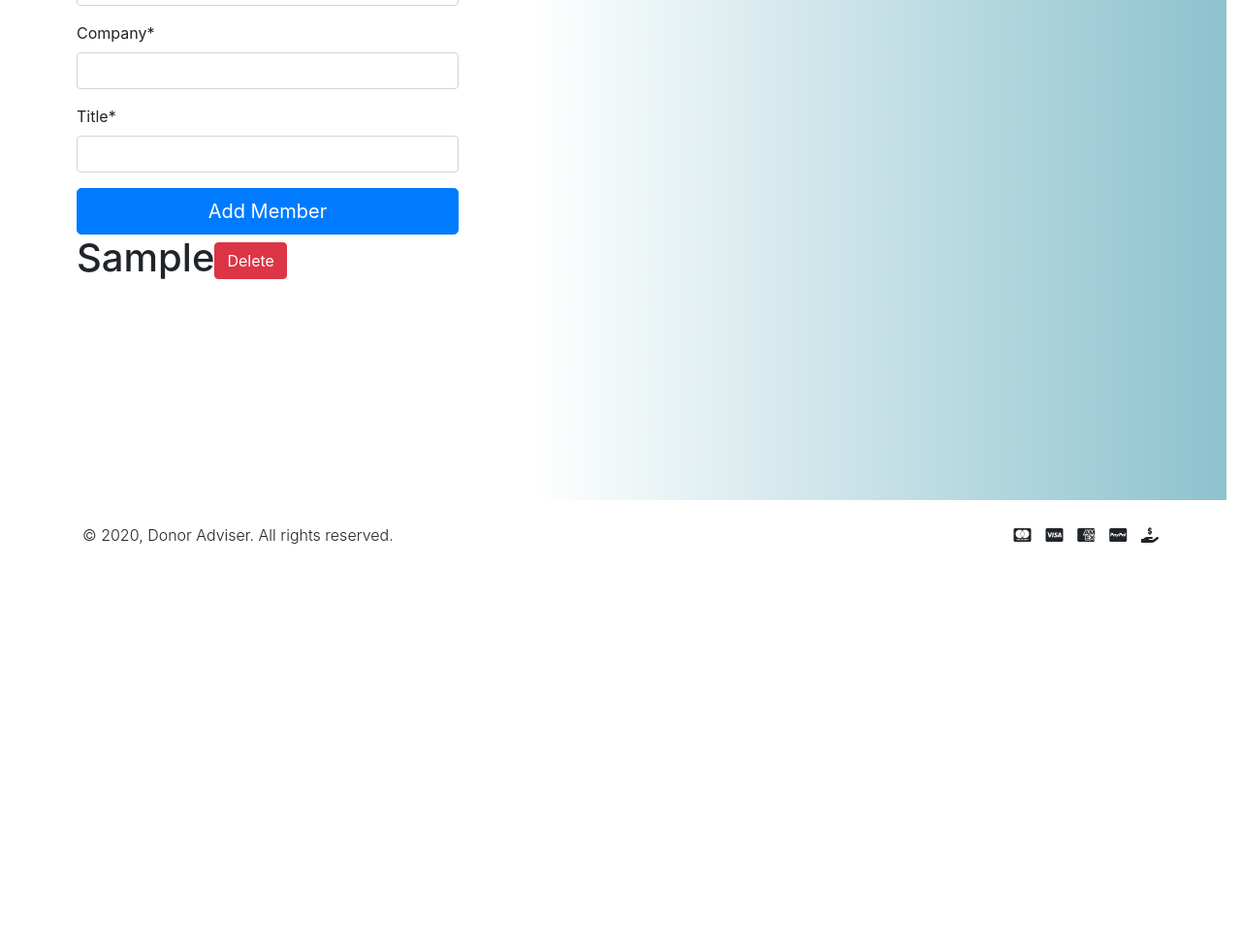
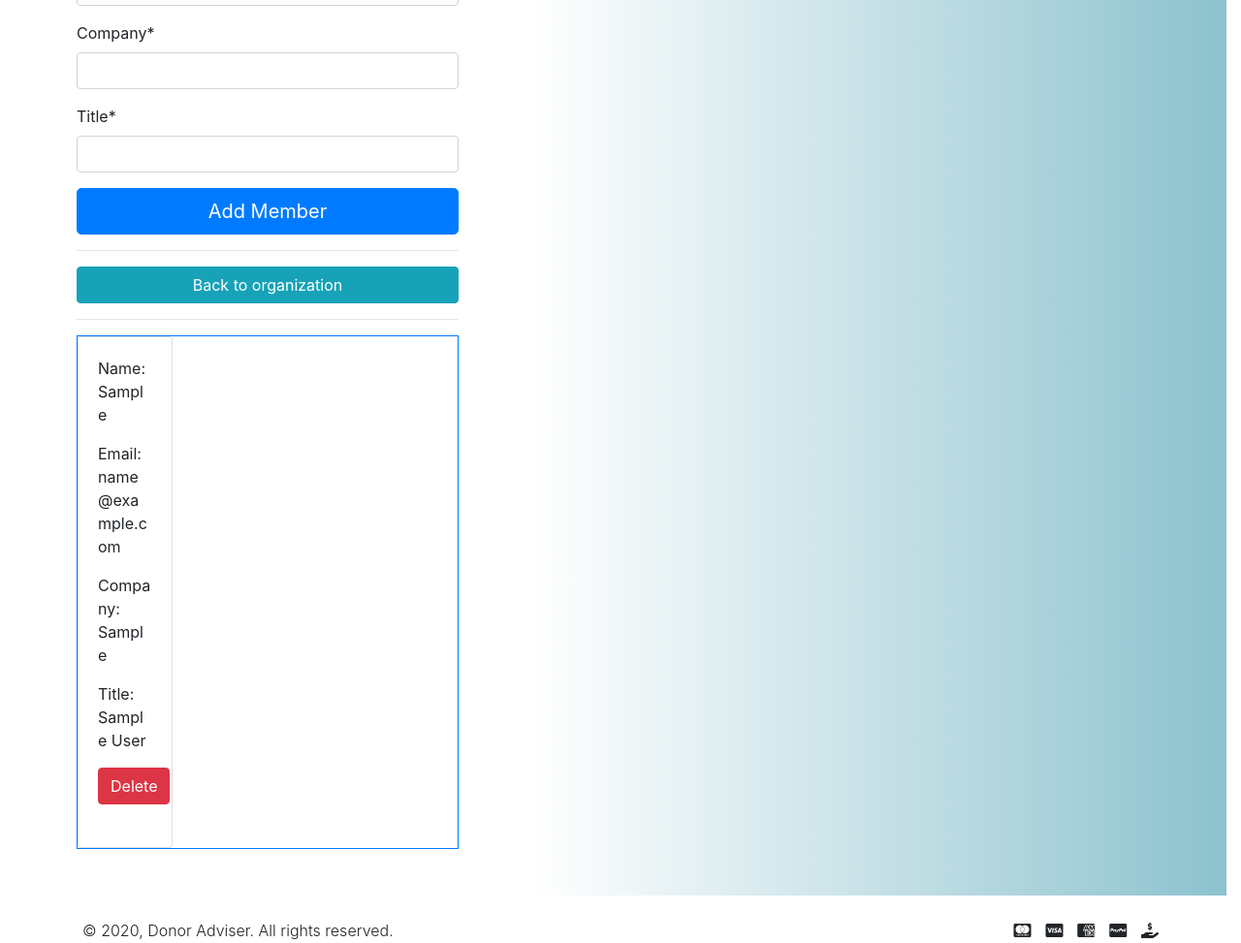
Before and after one commit to vectorNull/donor-advisor, a Django app: page /organizations/1/members/ in a window 1280 px wide. Shown: the part 356-1329 px from the top of the page at 97% size. Before the commit the page ends 917 px from the top, so only its background shows below. Run offline with Django 3.2, Linux system fonts and the light colour scheme; a user stored in the database is signed in; tables that the repository leaves empty hold one stand-in row (values such as "Sample post"); some libraries are stand-ins or nearby versions.

Commit message:
Style member cards

```diff
--- a/main_app/templates/main_app/organizations/members/details.html
+++ b/main_app/templates/main_app/organizations/members/details.html
@@ -14,9 +14,22 @@
                         <button class="btn btn-lg btn-block btn-primary">Add Member</button>
                         <input type="hidden" name="next" value="{{ next }}">
                     </form>
-                    {% for member in org.boardmember_set.all %}
-                        <h1>{{ member.member }}<a class="btn btn-danger" href="{% url 'org_members_delete' org.id member.id %}">Delete</a></h1>
-                    {% endfor %}
+                    <hr>
+                    <a class="btn btn-info btn-block" href="{% url 'org_details' org.id %}">Back to organization</a>
+                    <hr>
+                        <div class="d-flex flex-wrap border border-primary">
+                        {% for member in org.boardmember_set.all %}
+                            <div class="card w-25">
+                                <div class="card-body">
+                                    <p class="card-text">Name: {{member.member}}</p>
+                                    <p class="card-text">Email: {{member.email}} </p>
+                                    <p class="card-text">Company: {{member.company}}</p>
+                                    <p class="card-text">Title: {{member.title}}</p>
+                                    <a class="btn btn-danger" href="{% url 'org_members_delete' org.id member.id %}">Delete</a><br><br>
+                                </div>
+                            </div>
+                        {% endfor %}
+                    </div>
                 </div>
             </div>
             <div class="col-md-4 col-lg-6 col-xl-7 d-none d-md-block">
```
